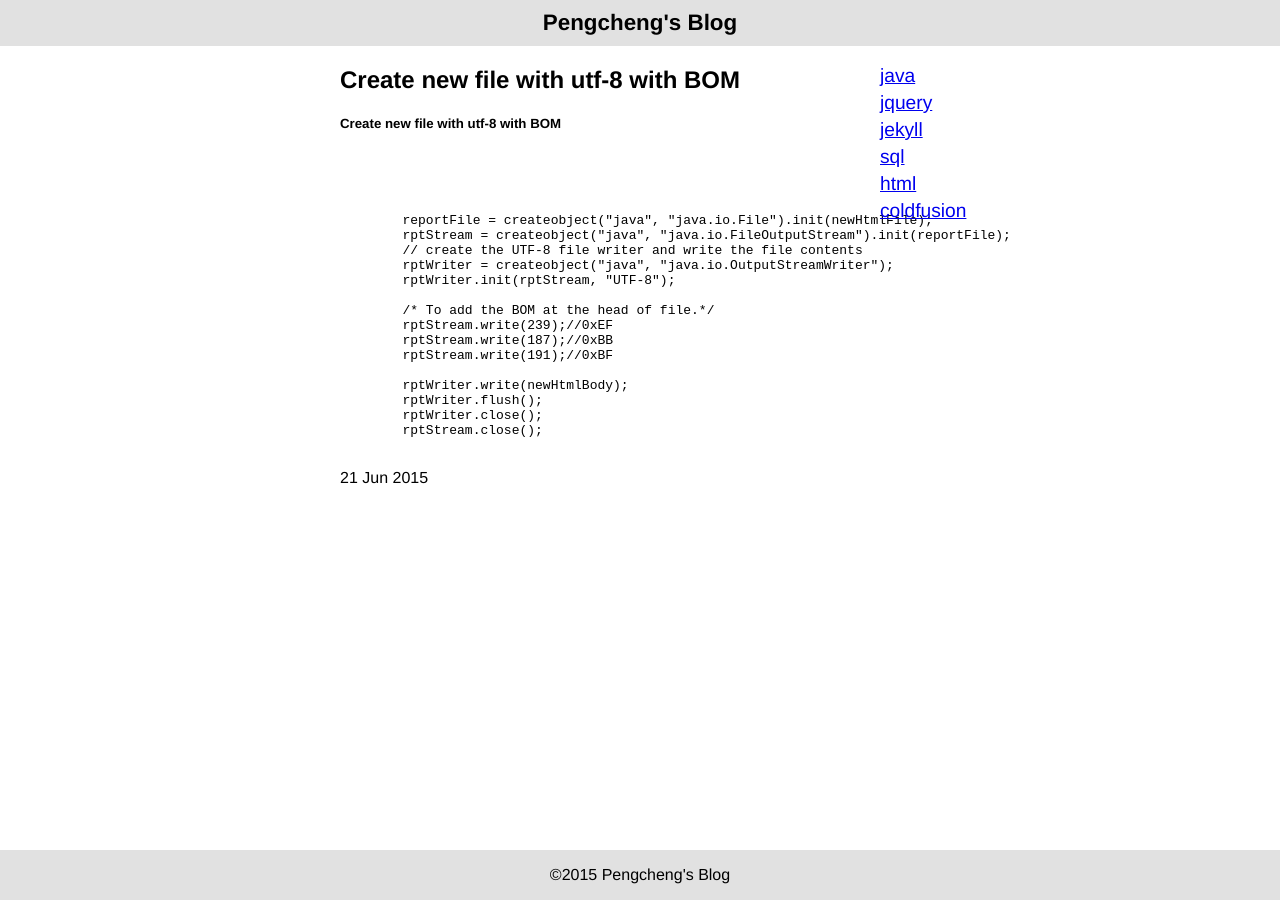
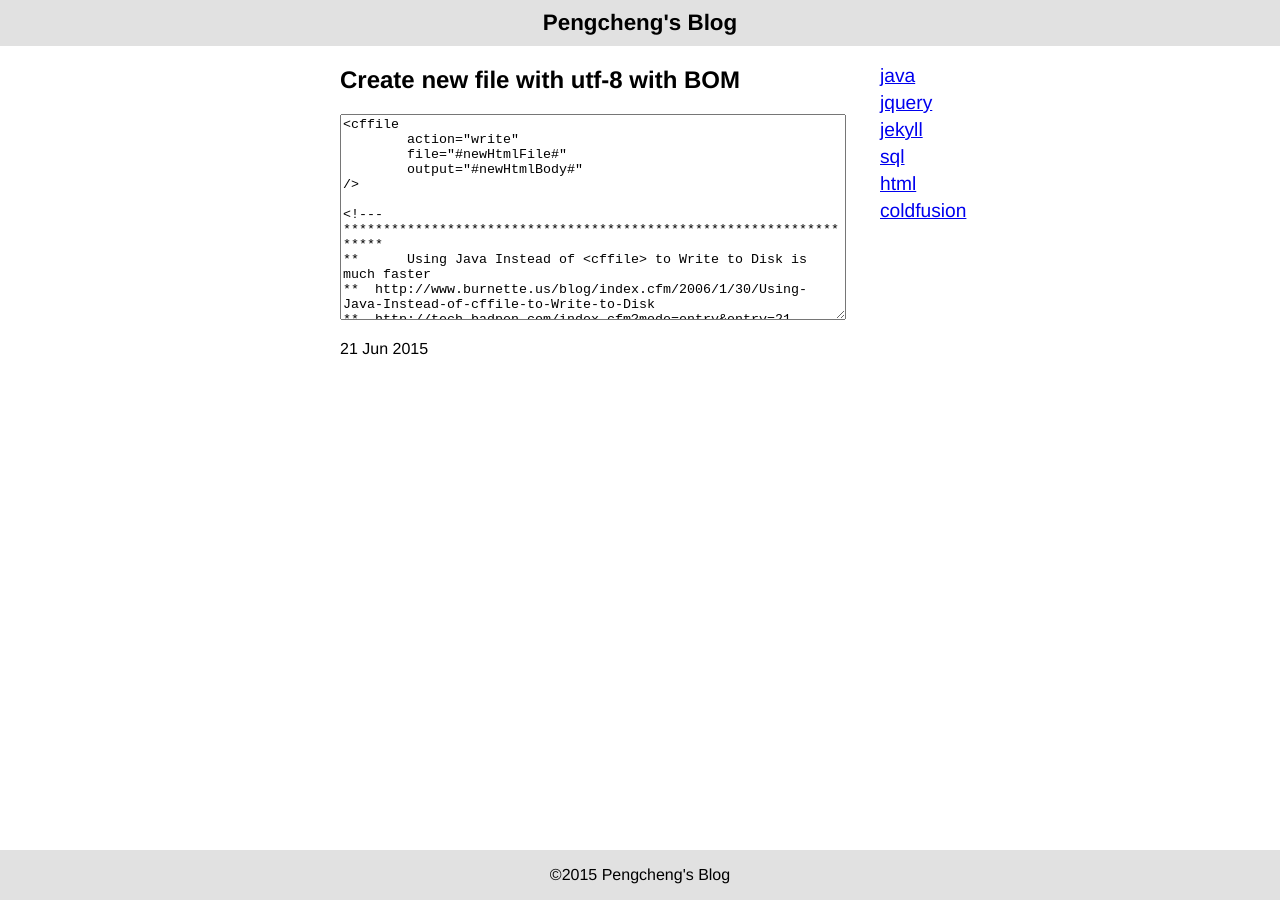
Before and after one commit to anfslove/jekyll_demo, a Jekyll site: the page built from _posts/2015-06-21-create_file_with_utf8_bom.html, in a window 1280 px wide. Built offline with Jekyll 4.4.1, drawn with Linux system fonts in a browser that asks for light colours.

Commit message:
Coldfusion create file with utf-8 with BOM

```diff
--- a/_posts/2015-06-21-create_file_with_utf8_bom.html
+++ b/_posts/2015-06-21-create_file_with_utf8_bom.html
@@ -6,8 +6,7 @@
 
 <h2>{{ page.title }}</h2>
 
-<h5>Create new file with utf-8 with BOM</h5>
-<pre>
+<textarea class="textarea-code">
 <cffile
 	action="write"
 	file="#newHtmlFile#"
@@ -22,6 +21,7 @@
 **  http://www.dgrigg.com/post.cfm/07/21/2006/CFFILE-vs-JavaIOBufferedWriter
 *******************************************************************
 --->
+
 <cfscript>
 	reportFile = createobject("java", "java.io.File").init(newHtmlFile);
 	rptStream = createobject("java", "java.io.FileOutputStream").init(reportFile);
@@ -39,5 +39,6 @@
 	rptWriter.close();
 	rptStream.close();
 </cfscript>
-</pre>
+</textarea>
+
 <p>{{ page.date | date_to_string }}</p>
```
